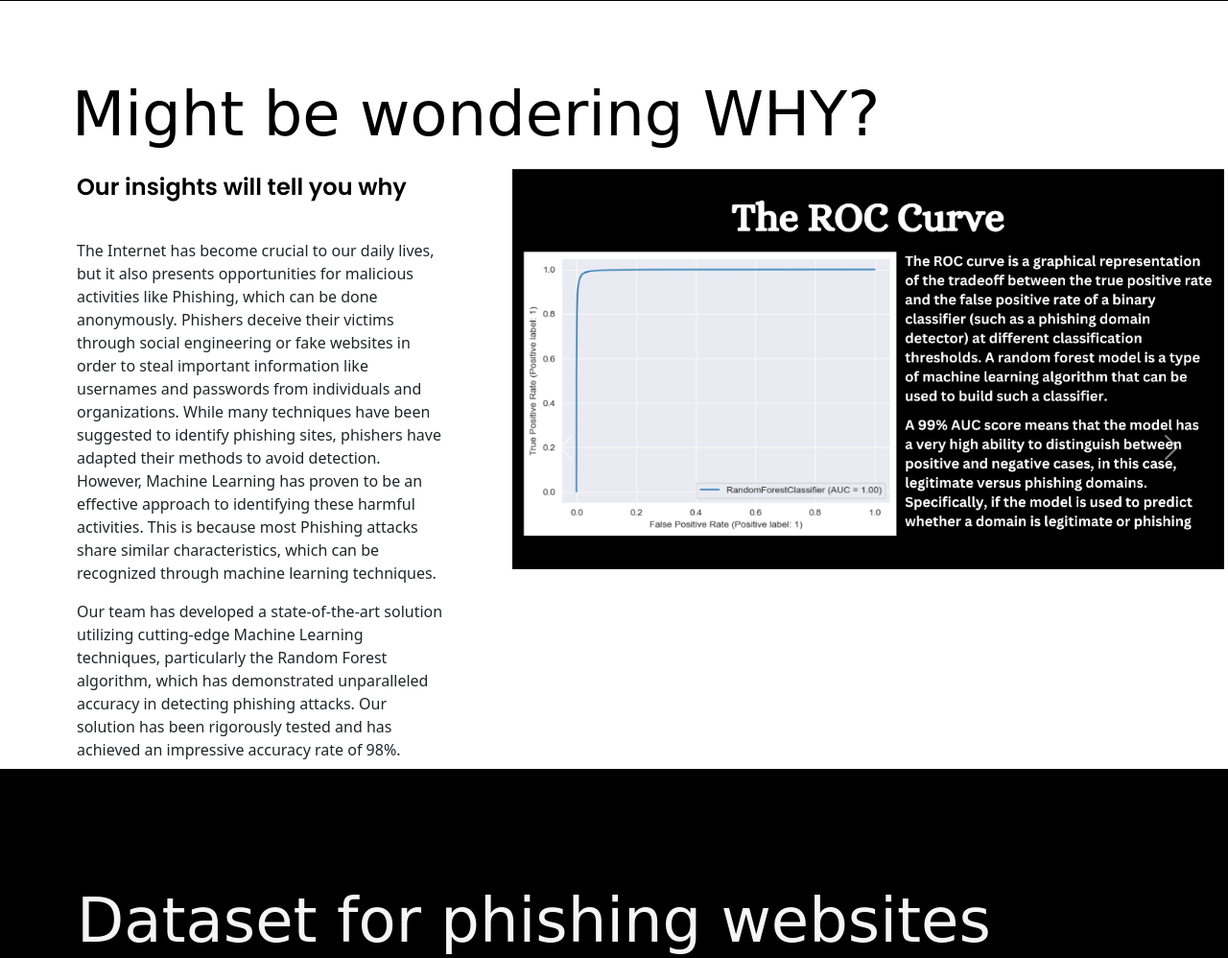
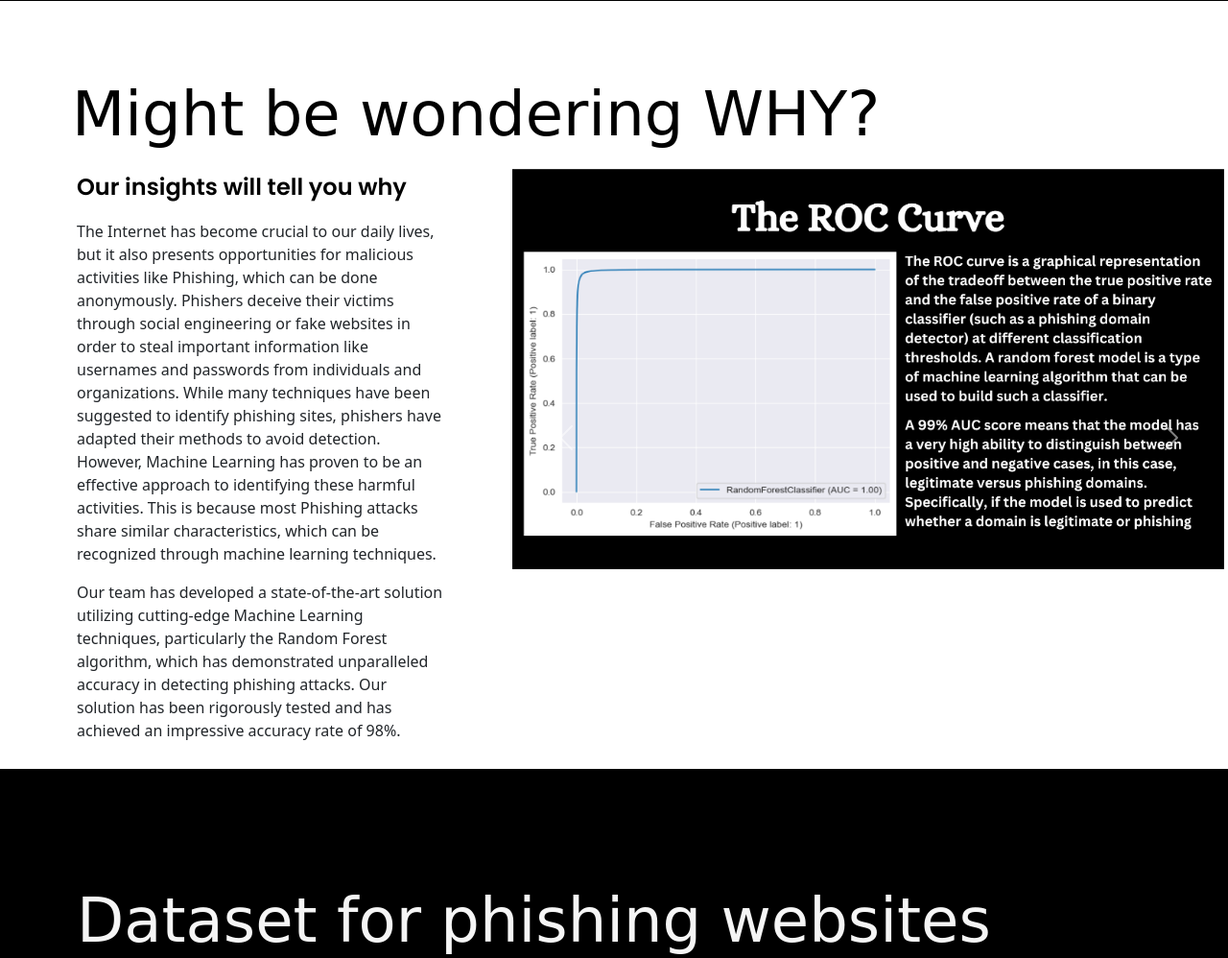
Before and after one commit to shiv0112/phishing_domain_detector, a Flask app: page / in a window 1280 px wide. Shown: the part 777-1775 px from the top of the page at 96% size. Run offline with Flask 2, Linux system fonts and the light colour scheme; parts of the project's set-up code (start-up, migrations or seed data) failed here and were passed over; some web fonts are replaced.

Commit message:
allignment adjustment

```diff
--- a/prediction_service/static/style.css
+++ b/prediction_service/static/style.css
@@ -125,7 +125,7 @@ body {
 .content {
   width: 30%;
   margin-left: 80px;
-  margin-top: 20px;
+  margin-top: 0px;
 }
 
 .myeffects {
```
